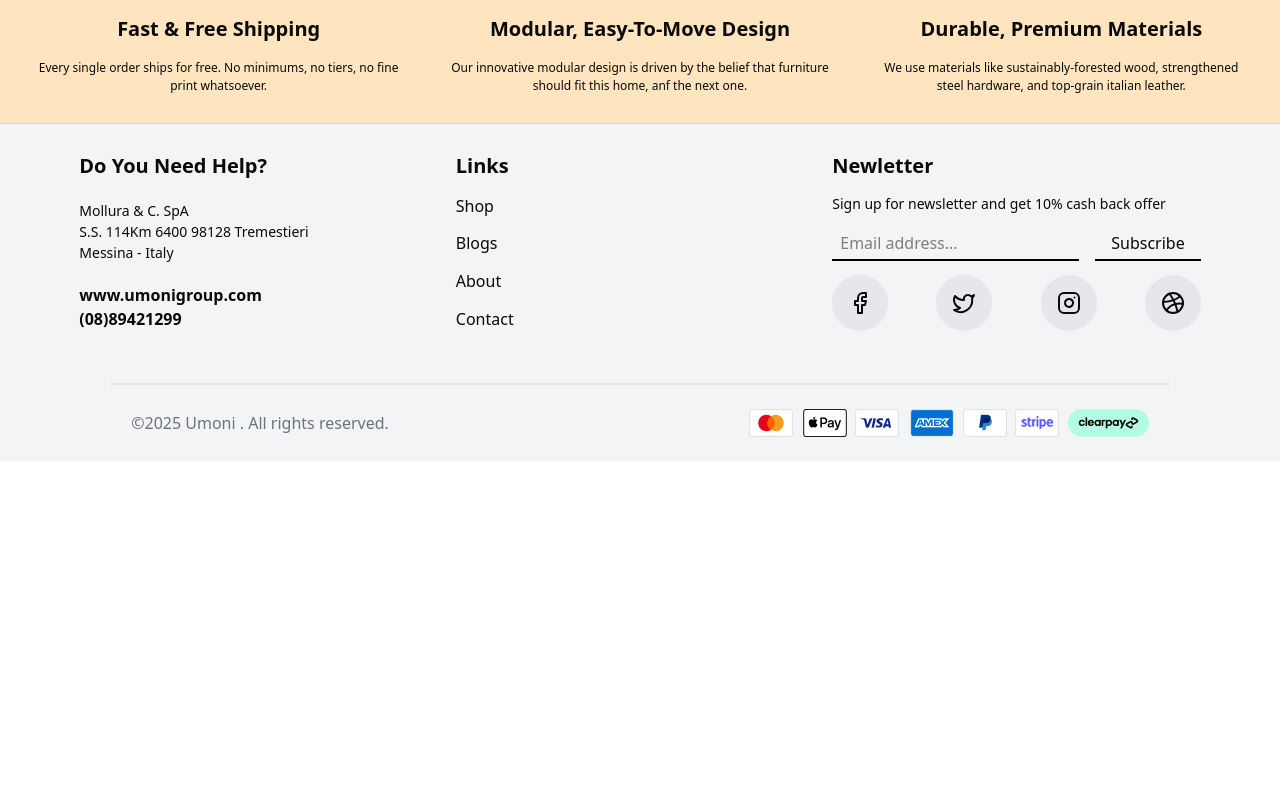
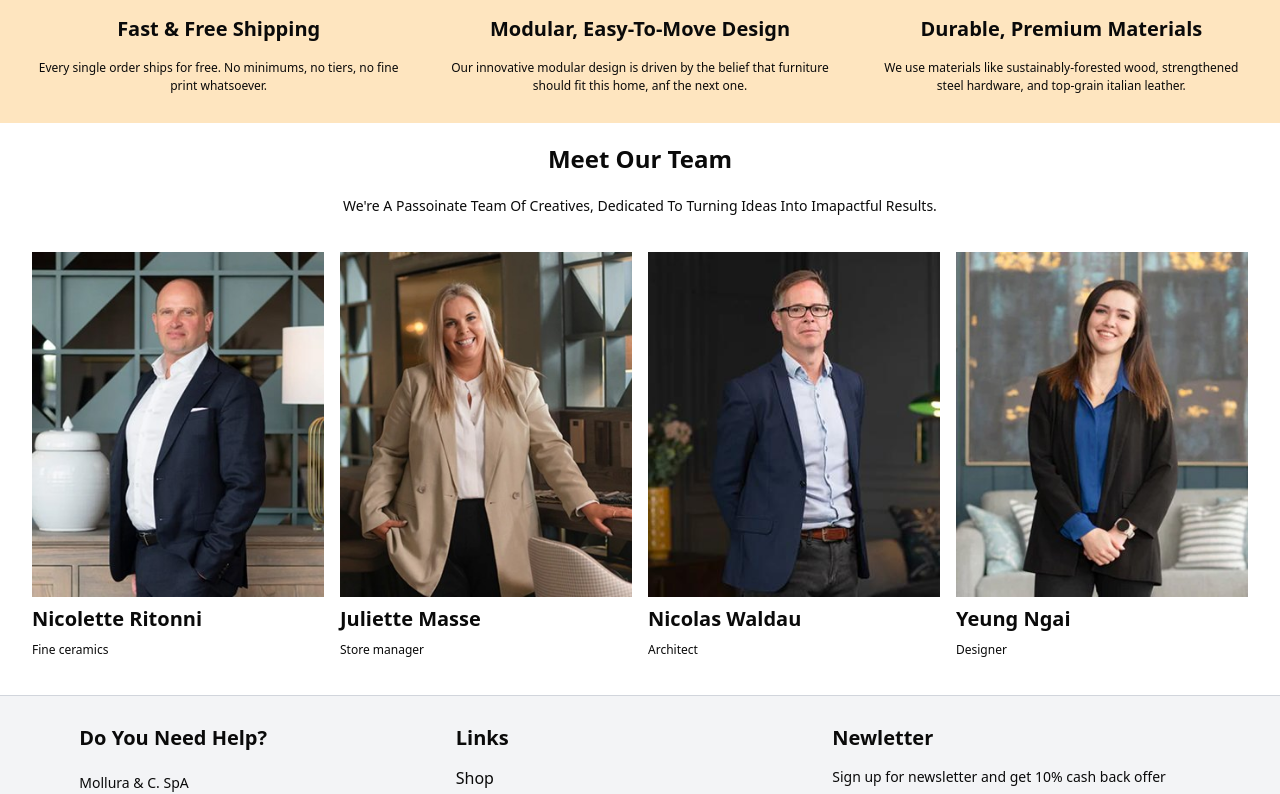
Before and after one commit to Zahra-hassani/umoni-project, a React (Vite) app: page /about in a window 1280 px wide. Shown: the part 1494-2288 px from the top of the page. Before the commit the page ends 1955 px from the top, so only its background shows below. Built offline with nearby package versions, Linux system fonts and the light colour scheme.

Commit message:
Our team section added

```diff
--- /dev/null
+++ b/src/mycomponents/OurTeam.tsx
@@ -0,0 +1,47 @@
+import React from 'react'
+
+function OurTeam() {
+    const team:{id:number, imgUrl: string, name: string, role: string}[] = [
+        {
+            id: 1,
+            imgUrl: "./ourteam-1.jpg",
+            name: "Nicolette Ritonni",
+            role: "Fine ceramics"
+        },
+        {
+            id: 2,
+            imgUrl: "./ourteam-2.jpg",
+            name: "Juliette Masse",
+            role: "Store manager"
+        },
+        {
+            id: 3,
+            imgUrl: "./ourteam-3.jpg",
+            name: "Nicolas Waldau",
+            role: "Architect"
+        },
+        {
+            id: 4,
+            imgUrl: "./ourteam-4.jpg",
+            name: "Yeung Ngai",
+            role: "Designer"
+        },
+    ]
+  return (
+    <div className='flex flex-col items-center gap-5 py-5 px-4 w-full h-fit'>
+      <h1 className="font-bold text-2xl text-center">Meet Our Team</h1>
+      <p className='text-[14px] font-sans text-center font-light'>We're A Passoinate Team Of Creatives, Dedicated To Turning Ideas Into Imapactful Results.</p>
+      <div className="grid grid-cols-4 gap-4 p-4">
+        {team.map((member)=>(
+            <div key={member.id} className='flex flex-col gap-2'>
+                <img src={member.imgUrl} alt="" />
+                <h1 className="font-semibold text-xl">{member.name}</h1>
+                <p className='text-[12px] font-sans font-extralight'>{member.role}</p>
+            </div>
+        ))}
+      </div>
+    </div>
+  )
+}
+
+export default OurTeam
--- a/src/pages/About.tsx
+++ b/src/pages/About.tsx
@@ -1,6 +1,7 @@
 import BestFeatures from "@/mycomponents/BestFeatures"
 import HeroShare from "@/mycomponents/HeroShare"
 import OurBrand from "@/mycomponents/OurBrand"
+import OurTeam from "@/mycomponents/OurTeam"
 
 
 function About() {
@@ -9,6 +10,7 @@ function About() {
       <HeroShare title="About" />
       <OurBrand />
       <BestFeatures />
+      <OurTeam />
     </div>
   )
 }
```
